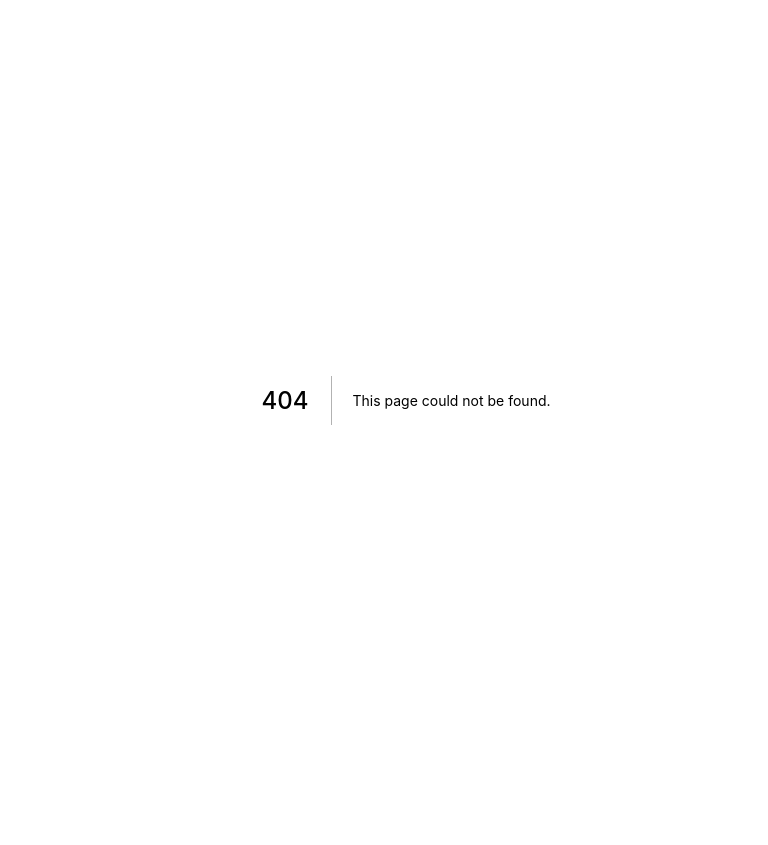
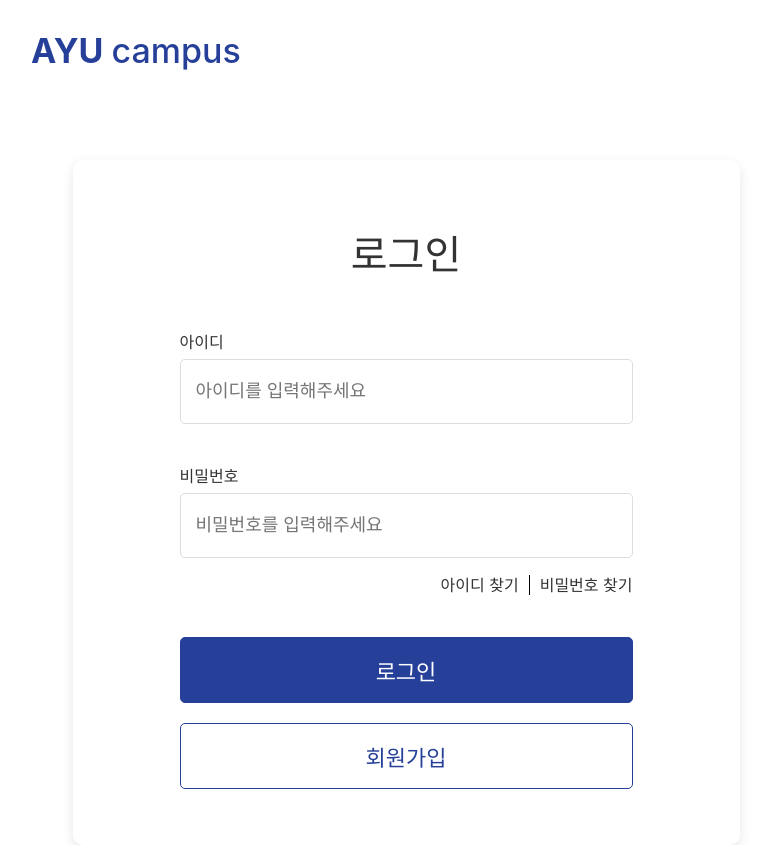
Before and after one commit to AYU-CAMPUS/AYU-FE, a Next.js app: page /sign/sign-in in a window 1280 px wide. Before the commit this address had no page. Shown: the whole page, without its empty margins (234-1002 px from the left). Before the commit the page ends 800 px from the top, so only its background shows below. Built offline with nearby package versions, Linux system fonts and the light colour scheme.

Commit message:
feat: LoginForm 마크업

```diff
--- /dev/null
+++ b/components/Login/LoginForm.style.ts
@@ -0,0 +1,92 @@
+import styled from "@emotion/styled";
+
+export const Container = styled.section`
+  width: 667px;
+  height: 685px;
+  margin-top: 57px;
+  border-radius: 10px;
+  box-shadow: 0px 4px 12px 0px #0000001a;
+  padding-top: 70px;
+  display: flex;
+  flex-direction: column;
+  align-items: center;
+`;
+
+export const Heading = styled.h1`
+  font-weight: 500;
+  font-size: 40px;
+  line-height: 50px;
+  color: #333333;
+`;
+
+export const Form = styled.div`
+  margin-top: 50px;
+  display: flex;
+  flex-direction: column;
+
+  label:not(:first-child) {
+    margin-top: 40px;
+  }
+
+  button:not(:first-child) {
+    margin-top: 20px;
+  }
+`;
+
+export const Label = styled.label`
+  font-weight: 400;
+  font-size: 16px;
+  color: #333333;
+
+  input {
+    margin-top: 5px;
+    display: block;
+    width: 453px;
+    height: 65px;
+    font-weight: 400;
+    font-size: 18px;
+    padding-left: 15px;
+    border: 1px solid #dcddde;
+    border-radius: 5px;
+
+    &:focus {
+      border: 1px solid #333333;
+    }
+  }
+`;
+
+export const ForgotLinkContainer = styled.section`
+  text-align: right;
+  padding: 15px 0;
+
+  a {
+    color: #333333;
+    padding: 0 10px;
+
+    &:not(:last-child) {
+      border-right: 1px solid black;
+    }
+    &:last-child {
+      padding-right: 0;
+    }
+  }
+`;
+
+export const LoginButtonContainer = styled.div`
+  margin-top: 25px;
+`;
+
+interface ButtonProps {
+  primary?: boolean;
+}
+
+export const Button = styled("button")<ButtonProps>`
+  width: 100%;
+  height: 66px;
+  font-weight: 400;
+  font-size: 22px;
+  border-radius: 5px;
+  border: 1px solid #26409a;
+  background-color: ${props => (props.primary ? "#26409A" : "#FFF")};
+  color: ${props => (props.primary ? "#FFF" : "#26409A")};
+`;
--- a/components/Login/LoginForm.tsx
+++ b/components/Login/LoginForm.tsx
@@ -1,50 +1,74 @@
-import styled from "@emotion/styled";
+import { ChangeEvent, FormEvent, useState } from "react";
+import Link from "next/link";
+import {
+  Button,
+  Container,
+  ForgotLinkContainer,
+  Form,
+  Heading,
+  Label,
+  LoginButtonContainer,
+} from "./LoginForm.style";
 
-const Container = styled.section`
-  width: 667px;
-  height: 685px;
-  margin-top: 57px;
-  border-radius: 10px;
-  box-shadow: 0px 4px 12px 0px #0000001a;
-
-  padding-top: 70px;
-  display: flex;
-  flex-direction: column;
-  justify-content: center;
-  align-items: center;
-`;
-
-const Heading = styled.h1`
-  font-weight: 500;
-  font-size: 40px;
-  line-height: 50px;
-  color: #333333;
-`;
+interface Inputs {
+  userId?: string;
+  password?: string;
+}
 
 function LoginForm() {
-  function onChange() {
-    console.log("onChange");
-  }
+  const [inputs, setInputs] = useState<Inputs>({});
 
-  function onSubmit() {
-    console.log("onSubmit");
-  }
+  const handleChange = (event: ChangeEvent<HTMLInputElement>) => {
+    const { name } = event.target;
+    const { value } = event.target;
+    setInputs(values => ({ ...values, [name]: value }));
+  };
+
+  const handleSubmit = (event: FormEvent<HTMLDivElement>) => {
+    event.preventDefault();
+    alert(inputs);
+  };
 
   return (
     <Container>
       <Heading>로그인</Heading>
-      <form onSubmit={onSubmit}>
-        <input
-          required
-          type="email"
-          name="email"
-          placeholder="Email"
-          data-testid="login-input"
-          onChange={onChange}
-        />
-        <button type="submit">로그인</button>
-        <button type="submit">회원가입</button>
-      </form>
+      <Form onSubmit={handleSubmit}>
+        <Label htmlFor="user-id">
+          아이디
+          <input
+            type="text"
+            name="userId"
+            id="user-id"
+            value={inputs.userId || ""}
+            onChange={handleChange}
+            placeholder="아이디를 입력해주세요"
+          />
+        </Label>
+        <Label htmlFor="password">
+          비밀번호
+          <input
+            type="password"
+            name="password"
+            value={inputs.password || ""}
+            onChange={handleChange}
+            placeholder="비밀번호를 입력해주세요"
+          />
+        </Label>
+        <ForgotLinkContainer>
+          <Link href="/forget-id">
+            <a>아이디 찾기</a>
+          </Link>
+          <Link href="/forget-possword">
+            <a>비밀번호 찾기</a>
+          </Link>
+        </ForgotLinkContainer>
+        <LoginButtonContainer>
+          <Button primary type="submit">
+            로그인
+          </Button>
+        </LoginButtonContainer>
+        <Button type="button">회원가입</Button>
+      </Form>
     </Container>
   );
 }
--- a/pages/login/index.tsx
+++ b/pages/sign/sign-in/index.tsx
@@ -1,8 +1,8 @@
 import React from "react";
 import styled from "@emotion/styled";
 
-import MainLayout from "../../components/Layout/MainLayout";
-import LoginForm from "../../components/Login/LoginForm";
+import MainLayout from "../../../components/Layout/MainLayout";
+import LoginForm from "../../../components/Login/LoginForm";
 
 const Container = styled.div`
   display: flex;
```
Also changed, not shown: pages/sign/forgot-id/index.tsx (added, +7 -0 lines), pages/sign/forgot-password/index.tsx (added, +7 -0 lines).
